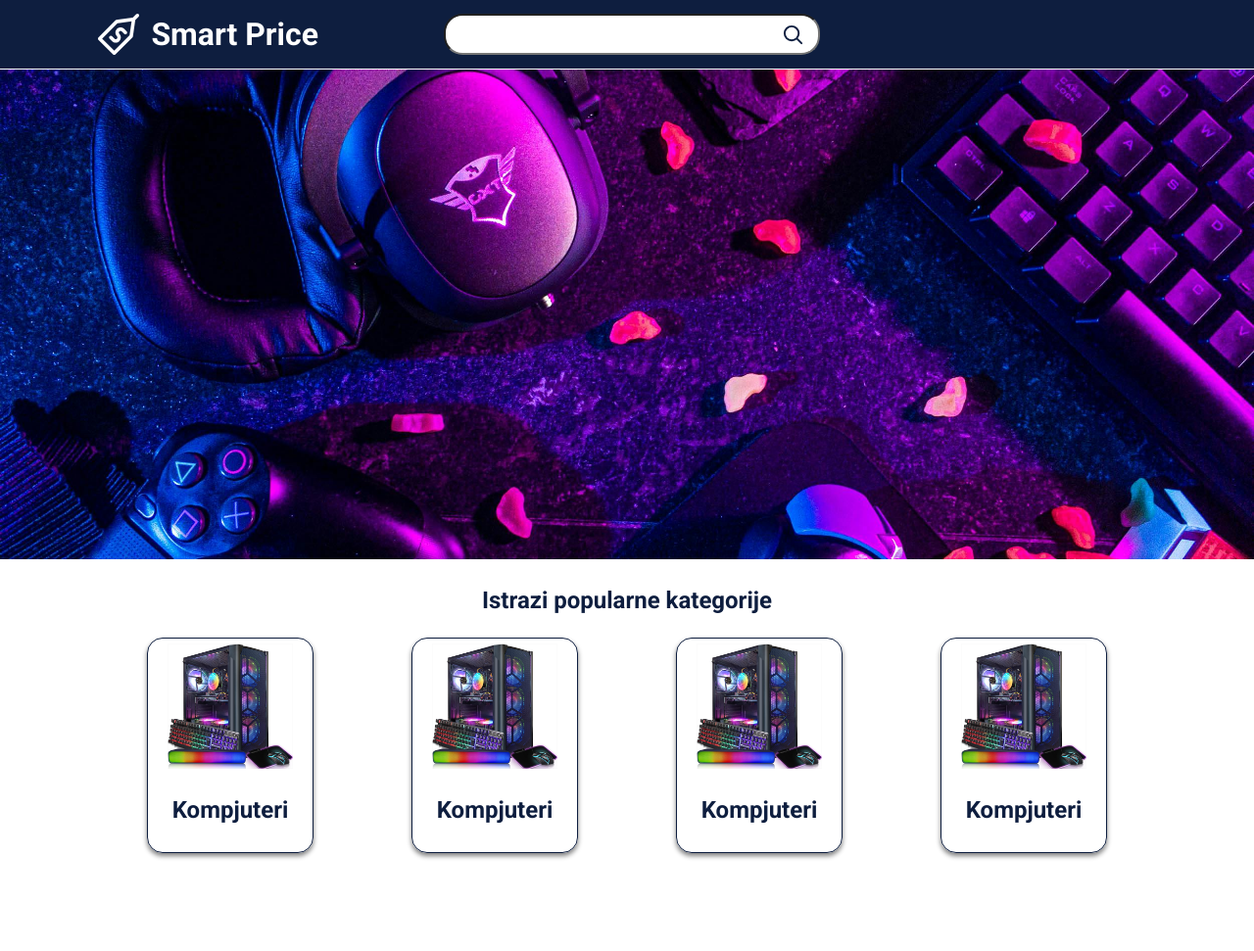
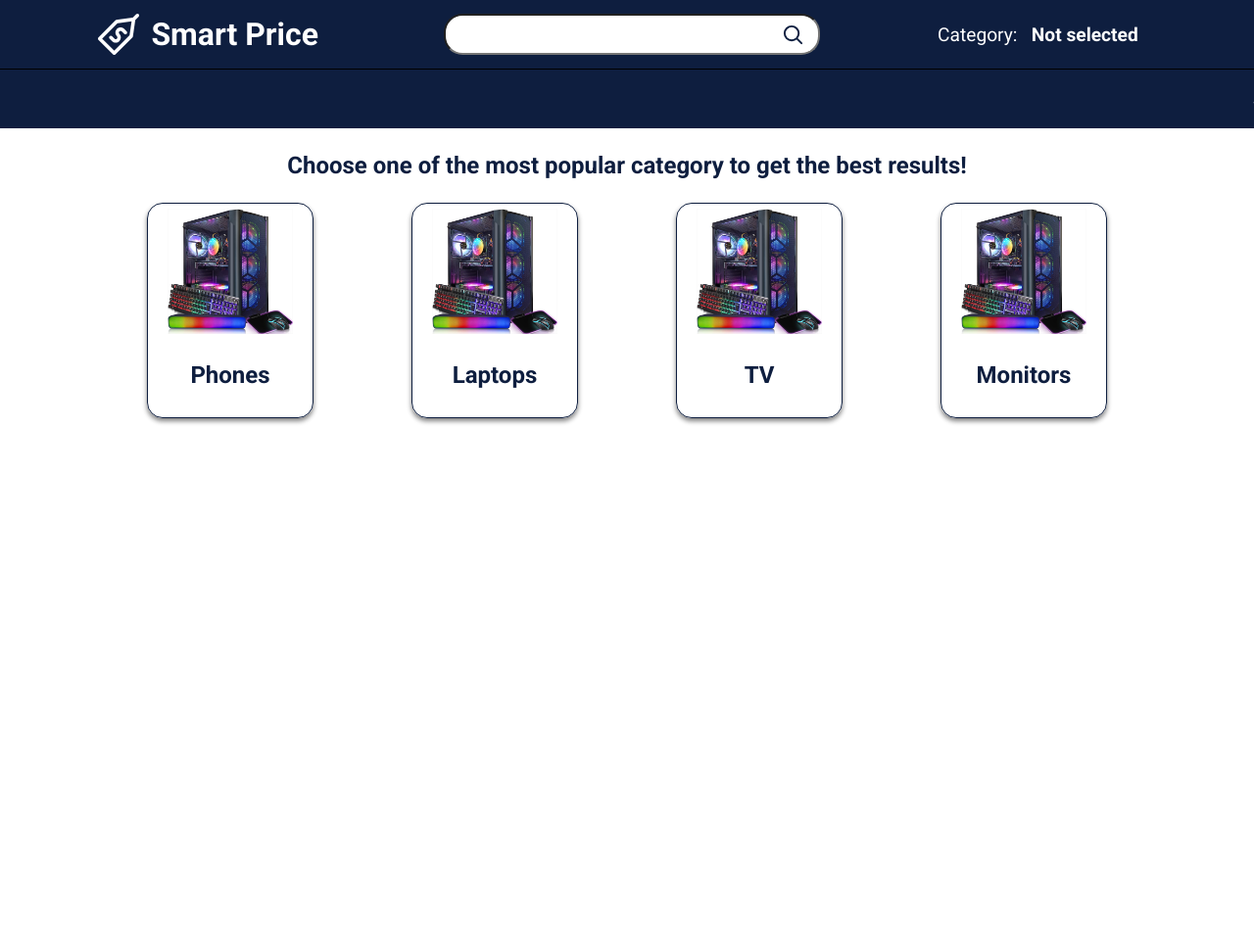
Before and after one commit to sklit-dsk/BeautifulSoup-price-parser, a Django app: page / in a window 1280 px wide. Shown: the whole page at 98% size. After the commit the page ends 433 px from the top, so only its background shows below. Run offline with Django 5.2, Linux system fonts and the light colour scheme.

Commit message:
add search by category

```diff
--- /dev/null
+++ b/website/parser/context_processors.py
@@ -0,0 +1,14 @@
+from django.http import HttpRequest
+
+
+def category_flag(request: HttpRequest):
+    category = None
+
+    try:
+        category = request.path.split('/')[-2]
+    except:
+        pass
+
+    return {
+        'category': category
+    }
--- /dev/null
+++ b/website/parser/static/parser/css/banner.css
@@ -0,0 +1,27 @@
+.banner-container {
+    position: relative;
+    overflow: hidden;
+    height: 60px; /* Высота вашего баннера */
+}
+
+.banner-gradient {
+    position: absolute;
+    top: 0;
+    left: 0;
+    width: 100%;
+    height: 100%;
+    background: #0E1E3F; /* Указанный вами цвет */
+    z-index: -1;
+}
+
+.banner-text {
+    position: relative;
+    z-index: -1;
+    width: 100%;
+    height: 100%;
+    display: flex;
+    align-items: center;
+    justify-content: center;
+    color: #fff; /* Цвет текста */
+    font-size: 1.5rem; /* Размер текста */
+}
--- a/website/parser/static/parser/css/header.css
+++ b/website/parser/static/parser/css/header.css
@@ -1,5 +1,4 @@
 header {
-
    position: sticky;
    left: 0;
    top: 0;
@@ -8,7 +7,8 @@ header {
    display: flex;
    align-items: center;
    height: 70px;
-   border-bottom: 1px solid white;
+   border-bottom: 1px solid black;
+   z-index: 1;
 }
 
 .title-section{
@@ -22,6 +22,14 @@ header {
 
 .main-title{
    font-size: 2em;
+}
+
+.category-note{
+   height: 80%;
+   margin-left: 120px;
+   display: flex;
+   font-size: 0.6em;
+   align-items: center;
 }
 
 .title-section img {
--- a/website/parser/static/parser/css/index.css
+++ b/website/parser/static/parser/css/index.css
@@ -1,14 +1,3 @@
-.hero-container{
-   width: 100%;
-
-}
-
-.hero-container img{
-   object-fit: cover;
-   width: 100%;
-   height: 500px;
-}
-
 .categories-section{
    display: flex;
    flex-direction: column;
@@ -31,7 +20,6 @@
 }
 
 .category {
-
    padding: 5px;
    padding-left: 20px;
    padding-right: 20px;
@@ -42,6 +30,12 @@
    text-align: center;
 }
 
+.category:hover{
+   border: 1px solid rgb(202, 183, 39);
+   transform: scale(1.01);
+   transition-duration: 0.5s;
+}
+
 .category img{
    width: 100%;
 }
--- a/website/parser/static/parser/css/products.css
+++ b/website/parser/static/parser/css/products.css
@@ -1,5 +1,4 @@
 main{
-   padding-top: 50px;
    display: flex;
    justify-content: center;
    background-color: #F3F2F2;
@@ -8,7 +7,7 @@ main{
 .products-container{
    width: 80%;
    display: grid;
-   grid-template-columns: 1fr 1fr 1fr 1fr;
+   grid-template-columns: 1fr 1fr 1fr 1fr 1fr;
    gap: 20px;
    padding-bottom: 30px;
 }
@@ -42,7 +41,8 @@ main{
 }
 
 .product img{
-   width: 85%;
+   width: 120px;
+   height: 140px;
 }
 
 .product-desc {
--- /dev/null
+++ b/website/parser/static/parser/js/image_handler.js
@@ -0,0 +1,3 @@
+document.getElementById('productImage').addEventListener('error', function () {
+    this.src ='parser/images/not_found.png';
+});
--- /dev/null
+++ b/website/parser/templates/includes/banner.html
@@ -0,0 +1,10 @@
+{% load static %}
+<link rel="stylesheet" href="{% static 'parser/css/banner.css' %}">
+<div class="banner-container">
+    <div class="banner-gradient"></div>
+    <div class="banner-text">
+        <marquee behavior="scroll" direction="left">Save you precious time&emsp;&emsp;&emsp;Search smart&emsp;&emsp;&emsp;Buy
+            smart&emsp;&emsp;&emsp;Stay in touch
+        </marquee>
+    </div>
+</div>
--- a/website/parser/templates/includes/navbar.html
+++ b/website/parser/templates/includes/navbar.html
@@ -1,17 +1,28 @@
-<nav class="navbar navbar-expand-lg bg-body-tertiary">
-  <div class="container-fluid">
-    <button class="navbar-toggler" type="button" data-bs-toggle="collapse" data-bs-target="#navbarSupportedContent" aria-controls="navbarSupportedContent" aria-expanded="false" aria-label="Toggle navigation">
-      <span class="navbar-toggler-icon"></span>
-    </button>
-    <div class="collapse navbar-collapse" id="navbarSupportedContent">
-      <ul class="navbar-nav me-auto mb-2 mb-lg-0">
-      </ul>
-      <form class="d-flex" role="search" action="{% url 'index' %}" method="POST">
-          {% csrf_token %}
-          <input class="form-control me-2" type="search" placeholder="Search" aria-label="Search" name="search_text">
-          <button class="btn btn-outline-success" type="submit">Search</button>
-      </form>
-</form>
-    </div>
-  </div>
-</nav>
+{% load static %}
+
+<div class="title-section">
+    <img src="{% static 'parser/images/logo.svg' %}" alt="" srcset="">
+    <h3 class="main-title"><a href="{% url 'index' %}" class="no-decoration">Smart Price</a></h3>
+</div>
+<div class="search-section">
+    {% if category %}
+        <form action="{% url 'category_view' category_name=category %}" method="GET">
+            <input type="text" name="q" id="main-search-input">
+            <button type="submit" id="main-search-button"><img src="{% static 'parser/images/search.svg' %}" alt=""
+                                                               srcset=""></button>
+        </form>
+    {% else %}
+        <form action="{% url 'search_view' %}" method="GET">
+            <input type="text" name="q" id="main-search-input">
+            <button type="submit" id="main-search-button"><img src="{% static 'parser/images/search.svg' %}" alt=""
+                                                               srcset=""></button>
+        </form>
+    {% endif %}
+</div>
+<div class="category-note">
+    {% if category %}
+        <p class="main-title">Category:&nbsp&nbsp <b>{{ category.capitalize }}</b></p>
+    {% else %}
+        <p class="main-title">Category:&nbsp&nbsp <b>Not selected</b></p>
+    {% endif %}
+</div>
--- a/website/parser/templates/parser/index.html
+++ b/website/parser/templates/parser/index.html
@@ -13,40 +13,31 @@
 </head>
 <body>
 <header>
-    <div class="title-section">
-        <img src="{% static 'parser/images/logo.svg' %}" alt="" srcset="">
-        <h3 class="main-title"><a href="{% url 'index' %}" class="no-decoration">Smart Price</a></h3>
-    </div>
-    <div class="search-section">
-        <form action="{% url 'search_view' %}" method="GET">
-            <input type="text" name="q" id="main-search-input">
-            <button type="button" id="main-search-button"><img src="{% static 'parser/images/search.svg' %}" alt=""
-                                                               srcset=""></button>
-        </form>
-    </div>
+    {% include 'includes/navbar.html' %}
 </header>
 <main>
-    <div class="hero-container">
-        <img src="{% static 'parser/images/hero.jpg' %}" alt="gaming">
-    </div>
+    {% include 'includes/banner.html' %}
+
     <div class="categories-section">
-        <p>Istrazi popularne kategorije</p>
+        <p>Choose one of the most popular category to get the best results!</p>
+
         <div class="categories-container">
-            <div class="computers category">
-                <img src="../../static/parser/images/computer.jpg" alt="computer">
-                <p>Kompjuteri</p>
+            <div class="category" onclick="location.href='{% url 'category_view' category_name='phones' %}'">
+                <img src="{% static 'parser/images/computer.jpg' %}" alt="phones">
+                <p>Phones</p>
             </div>
-            <div class="computers category">
-                <img src="../../static/parser/images/computer.jpg" alt="computer">
-                <p>Kompjuteri</p>
+            <div class="category" onclick="location.href='{% url 'category_view' category_name='laptops' %}'">
+                <img src="{% static 'parser/images/computer.jpg' %}" alt="laptops">
+                <p>Laptops</p>
             </div>
-            <div class="computers category">
-                <img src="../../static/parser/images/computer.jpg" alt="computer">
-                <p>Kompjuteri</p>
+            <div class="category" onclick="location.href='{% url 'category_view' category_name='tv' %}'">
+                <img src="{% static 'parser/images/computer.jpg' %}" alt="tv">
+                <p>TV</p>
             </div>
-            <div class="computers category">
-                <img src="../../static/parser/images/computer.jpg" alt="computer">
-                <p>Kompjuteri</p>
+            <div class="category"
+                 onclick="location.href='{% url 'category_view' category_name='monitors' %}'">
+                <img src="{% static 'parser/images/computer.jpg' %}" alt="monitors">
+                <p>Monitors</p>
             </div>
         </div>
     </div>
--- a/website/parser/urls.py
+++ b/website/parser/urls.py
@@ -5,4 +5,5 @@ urlpatterns = [
     path('', index, name='index'),
     path('products', products, name='products'),
     path('search', search_view, name='search_view'),
+    path('category/<str:category_name>/', search_by_category, name='category_view'),
 ]
--- a/website/parser/views.py
+++ b/website/parser/views.py
@@ -1,12 +1,19 @@
 from django.shortcuts import render
 from django.http import HttpRequest
+from django.http import Http404
 
 from services.parsers import *
+from services.categories import CATEGORIES
 
 
 def parse_sources(search_text: str, category: str = None):
     united_result = parse_multicom(search_text, category) + parse_tehnomax(search_text, category) + parse_datika(
         search_text, category)
+
+    for item in united_result:
+        if item['picture']:
+            continue
+        item['picture'] = '/static/parser/images/not_found.png'
 
     return united_result
 
@@ -23,7 +30,6 @@ def parse_sources(search_text: str, category: str = None):
 #         return render(request, 'parser/old_index.html', context=context)
 #     elif request.method == 'GET':
 #         return render(request, 'parser/old_index.html')
-
 
 def index(request: HttpRequest):
     return render(request, 'parser/index.html')
@@ -45,3 +51,23 @@ def search_view(request: HttpRequest):
         'search_result': search_result,
     }
     return render(request, 'parser/products.html', context)
+
+
+def search_by_category(request: HttpRequest, category_name: str):
+    if category_name not in CATEGORIES.keys():
+        raise Http404
+
+    search_text = request.GET.get('q', '')
+    if not search_text:
+        return render(request, 'parser/products.html')
+
+    search_result = []
+    if search_text:
+        search_result = parse_sources(search_text, category_name)
+
+    search_result.sort(key=lambda x: x['price'])
+
+    context = {
+        'search_result': search_result,
+    }
+    return render(request, 'parser/products.html', context)
--- a/website/services/categories.py
+++ b/website/services/categories.py
@@ -4,15 +4,15 @@ CATEGORIES = {
         'multicom': 'mobilni-telefoni/smartphone-telefoni'
     },
     'laptops': {
-        'tehnomax': '',
-        'multicom': ''
+        'tehnomax': 'LAPTOP%20RA%C4%8CUNARI',
+        'multicom': 'racunari-i-oprema/laptop-racunari'
     },
     'tv': {
-        'tehnomax': '',
-        'multicom': ''
+        'tehnomax': 'TELEVIZORI',
+        'multicom': 'televizori-i-av-tehnika/led-televizor'
     },
     'monitors': {
-        'tehnomax': '',
-        'multicom': ''
+        'tehnomax': 'MONITORI',
+        'multicom': 'racunari-i-oprema/lcd-monitor'
     }
 }
--- a/website/services/db_manager.py
+++ b/website/services/db_manager.py
@@ -18,7 +18,7 @@ def search_in_datika_db(search_text: str, category: str):
     data = read_csv()
     res = []
     for row in data:
-        if search_text.lower() in row['product_name'].lower():
+        if search_text.lower() in row['product_name'].lower() and category == row['category']:
             structure = {'title': row['product_name'], 'price': float(row['product_price']), 'link': row['product_url'],
                          'picture': row['product_picture'], 'shop_name': 'datika'}
             res.append(structure)
--- a/website/website/settings.py
+++ b/website/website/settings.py
@@ -65,6 +65,7 @@ TEMPLATES = [
                 'django.template.context_processors.request',
                 'django.contrib.auth.context_processors.auth',
                 'django.contrib.messages.context_processors.messages',
+                'parser.context_processors.category_flag'
             ],
         },
     },
```
Also changed, not shown: website/parser/static/parser/js/test.js (deleted, +0 -8 lines), website/parser/templates/includes/navbar2.html (deleted, +0 -16 lines), website/parser/templates/parser/products.html (+5 -13 lines), website/services/parsers.py (+7 -10 lines), website/parser/static/parser/images/not_found.png (added), website/services/products/datika.csv.
